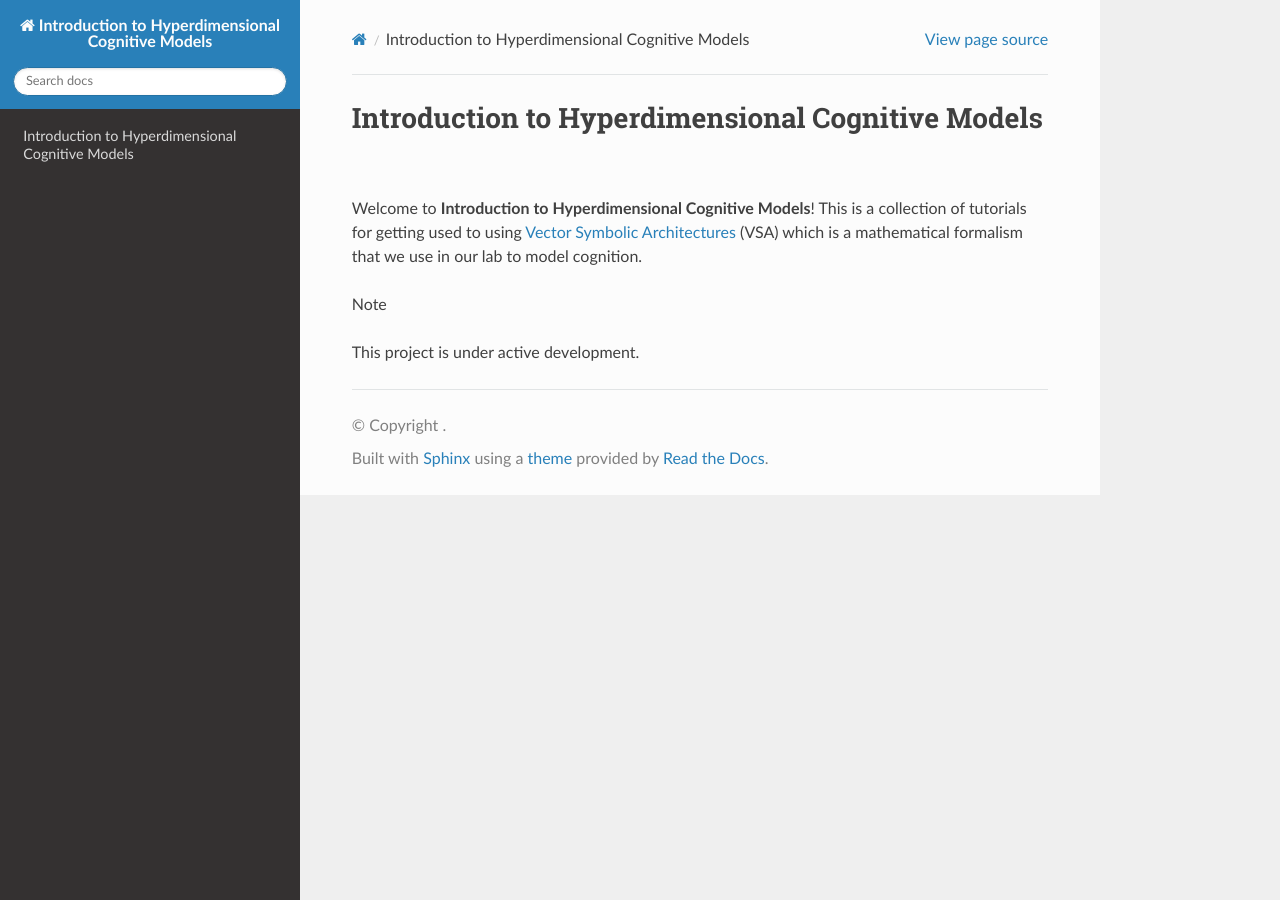
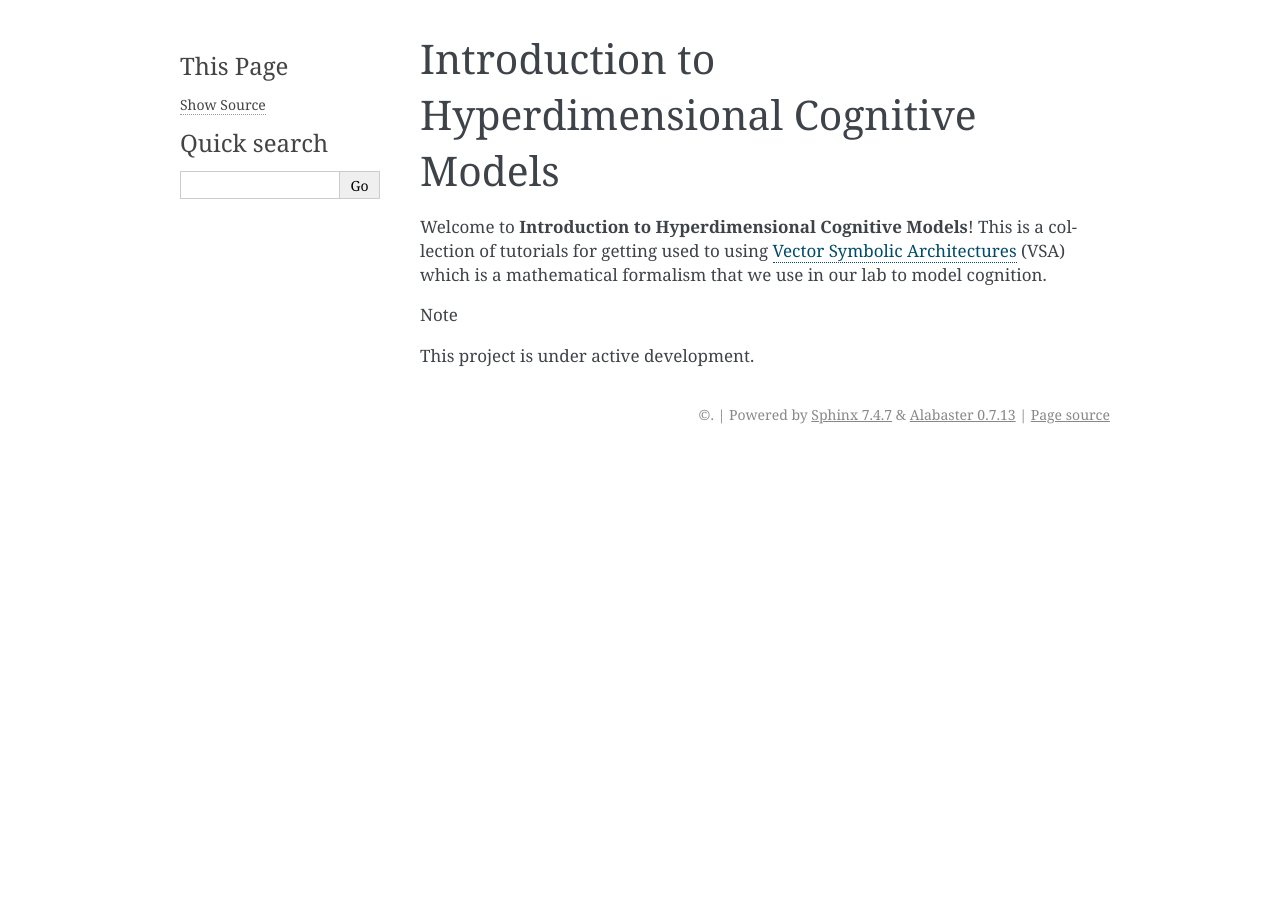
Before and after one commit to Hyperdimensional-Cog-Architectures/notebooks, a Sphinx documentation site: the page built from docs/index.rst, in a window 1280 px wide. Built offline with Sphinx 7.4.7, drawn with Linux system fonts in a browser that asks for light colours.

Commit message:
Update conf.py

```diff
--- a/docs/conf.py
+++ b/docs/conf.py
@@ -1,6 +1,3 @@
 # Project information
 project = 'Introduction to Hyperdimensional Cognitive Models'
 master_doc = 'index'
-
-# Theme
-html_theme = 'sphinx_rtd_theme'
```
